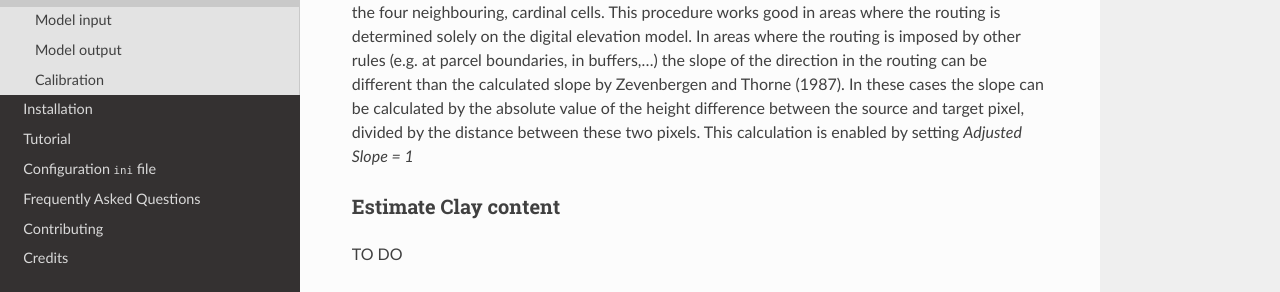
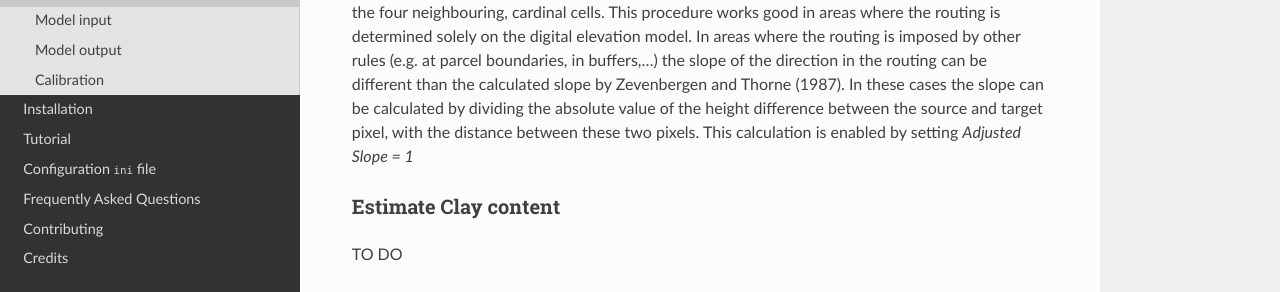
Before and after one commit to watem-sedem/watem-sedem, a Sphinx documentation site: the page built from docs/choices.rst, in a window 1280 px wide and 900 px high, scrolled down 5359 px. Shown: the part 279-571 px from the top of the window. Built offline with Sphinx 7.4.7 and the Read the Docs theme 2.0.0, drawn with Linux system fonts in a browser that asks for light colours; some of the changed text lies outside the part shown.

Commit message:
Rephrasing some text

```diff
--- a/docs/choices.rst
+++ b/docs/choices.rst
@@ -308,10 +308,10 @@ This procedure works good in areas where the routing is determined solely on the
 digital elevation model. In areas where the routing is imposed by other rules
 (e.g. at parcel boundaries, in buffers,...) the slope of the direction in the
 routing can be different than the calculated slope by Zevenbergen and
-Thorne (1987). In these cases the slope can be calculated by the absolute value
-of the height difference between the source and target pixel, divided by the
-distance between these two pixels. This calculation is enabled by setting
-`Adjusted Slope = 1`
+Thorne (1987). In these cases the slope can be calculated by dividing the
+absolute value of the height difference between the source and target pixel,
+with the distance between these two pixels. This calculation is enabled by
+setting `Adjusted Slope = 1`
 
 .. _estimclay:
 
```
